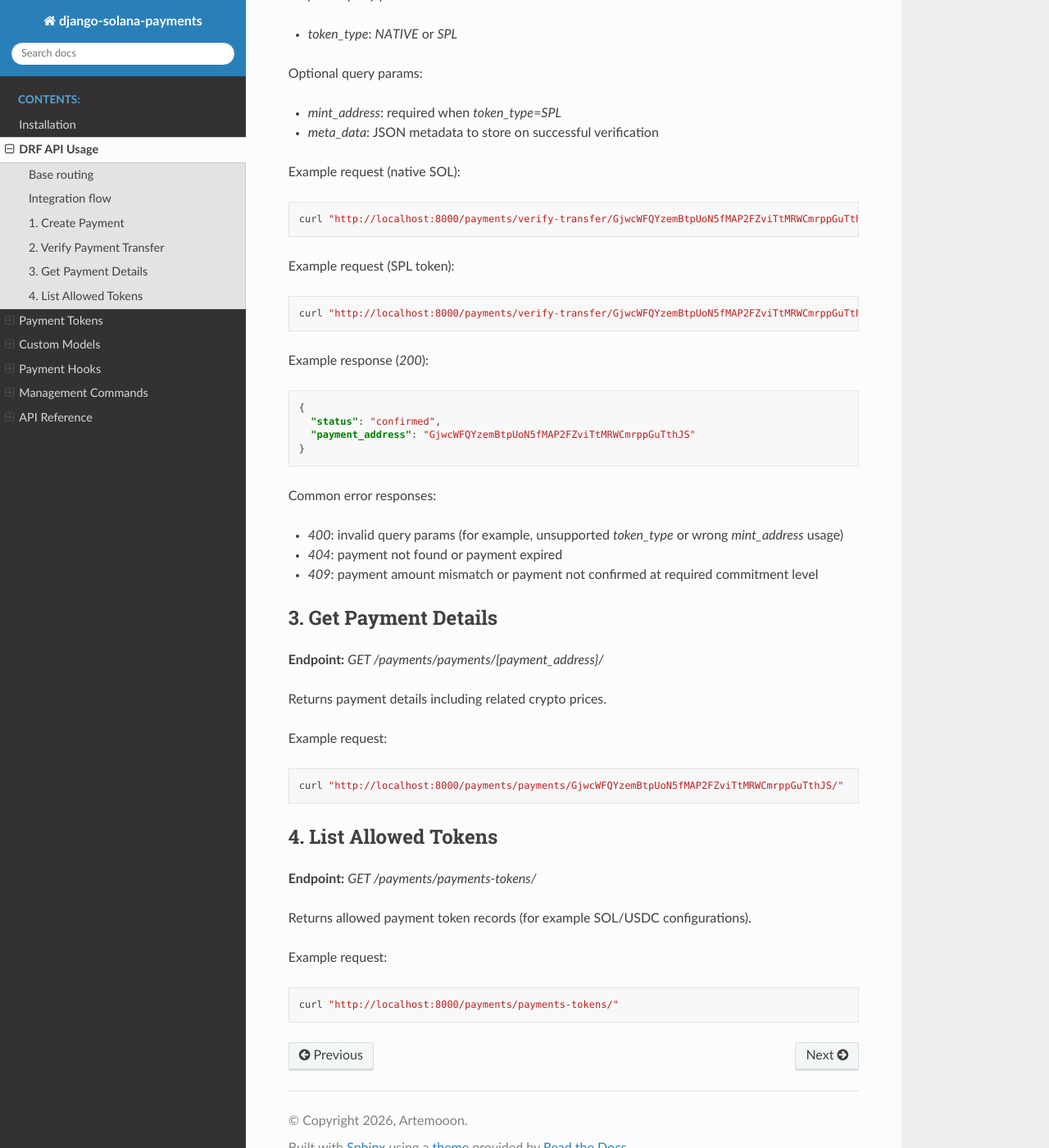
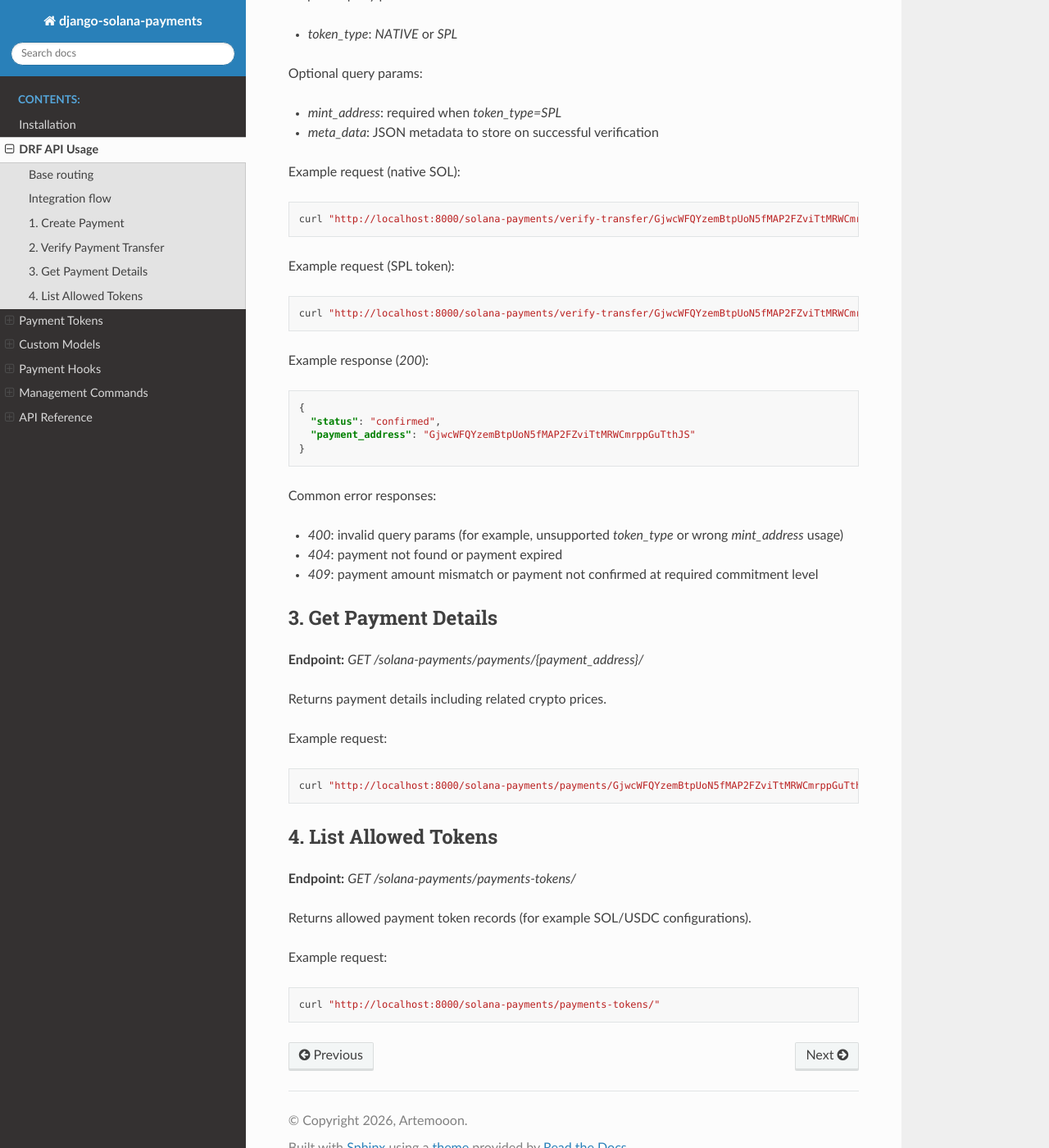
Before and after one commit to Artemooon/django-solana-payments, a Sphinx documentation site: the page built from docs/drf_api_usage.rst, in a window 1280 px wide and 1400 px high, scrolled down 1807 px. Shown: the whole window at 82% size. Built offline with Sphinx 7.4.7 and the Read the Docs theme 3.1.0, drawn with Linux system fonts in a browser that asks for light colours; some of the changed text lies outside the part shown.

Commit message:
Update API endpoints to use '/solana-payments/' prefix and add Documentation url to red me file

```diff
--- a/docs/drf_api_usage.rst
+++ b/docs/drf_api_usage.rst
@@ -13,17 +13,17 @@ If your project uses:
 .. code-block:: python
 
     urlpatterns = [
-        path("payments/", include("django_solana_payments.urls")),
+        path("solana-payments/", include("django_solana_payments.urls")),
     ]
 
-Then the endpoints below are available under the `/payments/` prefix.
+Then the endpoints below are available under the `/solana-payments/` prefix.
 
 Integration flow
 -------
 
 Typical API flow:
 
-1. Call `POST /payments/initiate/` to create a payment and receive `payment_address`.
+1. Call `POST /solana-payments/initiate/` to create a payment and receive `payment_address`.
 2. Show that address/QR code to the payer, then the payer sends funds to the `payment_address`.
 
    Common UI examples:
@@ -32,8 +32,8 @@ Typical API flow:
    - Open wallet app (Phantom/Solflare/mobile wallet) -> scan the QR code -> send expected amount -> return to your app -> app payment checks status.
 
 
-3. Poll `GET /payments/verify-transfer/{payment_address}?token_type=...` until status becomes `confirmed` or `finalized`.
-4. Optionally call `GET /payments/payments/{payment_address}/` for details.
+3. Poll `GET /solana-payments/verify-transfer/{payment_address}?token_type=...` until status becomes `confirmed` or `finalized`.
+4. Optionally call `GET /solana-payments/payments/{payment_address}/` for details.
 
 .. note::
 
@@ -43,7 +43,7 @@ Typical API flow:
 1. Create Payment
 -----------------
 
-**Endpoint:** `POST /payments/initiate/`
+**Endpoint:** `POST /solana-payments/initiate/`
 
 Creates a payment record and returns a one-time Solana payment address.
 
@@ -51,7 +51,7 @@ Example request:
 
 .. code-block:: bash
 
-    curl -X POST "http://localhost:8000/payments/initiate/" \
+    curl -X POST "http://localhost:8000/solana-payments/initiate/" \
       -H "Content-Type: application/json" \
       -d '{
         "label": "Premium Plan",
@@ -75,7 +75,7 @@ Notes:
 2. Verify Payment Transfer
 --------------------------
 
-**Endpoint:** `GET /payments/verify-transfer/{payment_address}`
+**Endpoint:** `GET /solana-payments/verify-transfer/{payment_address}`
 
 Verifies the on-chain transfer and updates payment status when successful.
 
@@ -92,13 +92,13 @@ Example request (native SOL):
 
 .. code-block:: bash
 
-    curl "http://localhost:8000/payments/verify-transfer/GjwcWFQYzemBtpUoN5fMAP2FZviTtMRWCmrppGuTthJS?token_type=NATIVE"
+    curl "http://localhost:8000/solana-payments/verify-transfer/GjwcWFQYzemBtpUoN5fMAP2FZviTtMRWCmrppGuTthJS?token_type=NATIVE"
 
 Example request (SPL token):
 
 .. code-block:: bash
 
-    curl "http://localhost:8000/payments/verify-transfer/GjwcWFQYzemBtpUoN5fMAP2FZviTtMRWCmrppGuTthJS?token_type=SPL&mint_address=Gh9ZwEmdLJ8DscKNTkTqPbNwLNNBjuSzaG9Vp2KGtKJr"
+    curl "http://localhost:8000/solana-payments/verify-transfer/GjwcWFQYzemBtpUoN5fMAP2FZviTtMRWCmrppGuTthJS?token_type=SPL&mint_address=Gh9ZwEmdLJ8DscKNTkTqPbNwLNNBjuSzaG9Vp2KGtKJr"
 
 Example response (`200`):
 
@@ -118,7 +118,7 @@ Common error responses:
 3. Get Payment Details
 ----------------------
 
-**Endpoint:** `GET /payments/payments/{payment_address}/`
+**Endpoint:** `GET /solana-payments/payments/{payment_address}/`
 
 Returns payment details including related crypto prices.
 
@@ -126,12 +126,12 @@ Example request:
 
 .. code-block:: bash
 
-    curl "http://localhost:8000/payments/payments/GjwcWFQYzemBtpUoN5fMAP2FZviTtMRWCmrppGuTthJS/"
+    curl "http://localhost:8000/solana-payments/payments/GjwcWFQYzemBtpUoN5fMAP2FZviTtMRWCmrppGuTthJS/"
 
 4. List Allowed Tokens
 ----------------------
 
-**Endpoint:** `GET /payments/payments-tokens/`
+**Endpoint:** `GET /solana-payments/payments-tokens/`
 
 Returns allowed payment token records (for example SOL/USDC configurations).
 
@@ -139,4 +139,4 @@ Example request:
 
 .. code-block:: bash
 
-    curl "http://localhost:8000/payments/payments-tokens/"
+    curl "http://localhost:8000/solana-payments/payments-tokens/"
```
Also changed, not shown: README.md (+9 -2 lines), pyproject.toml (+19 -0 lines).
